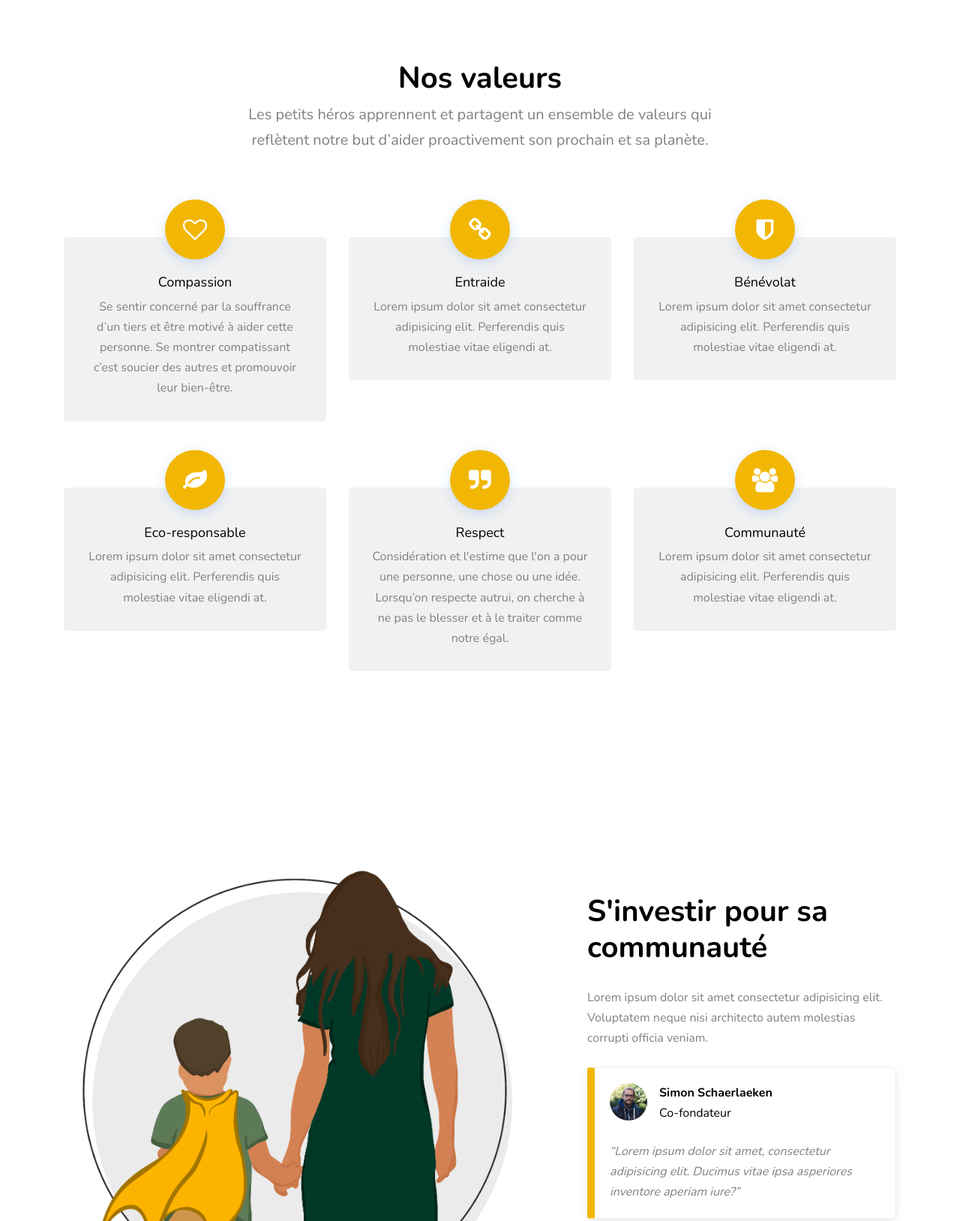
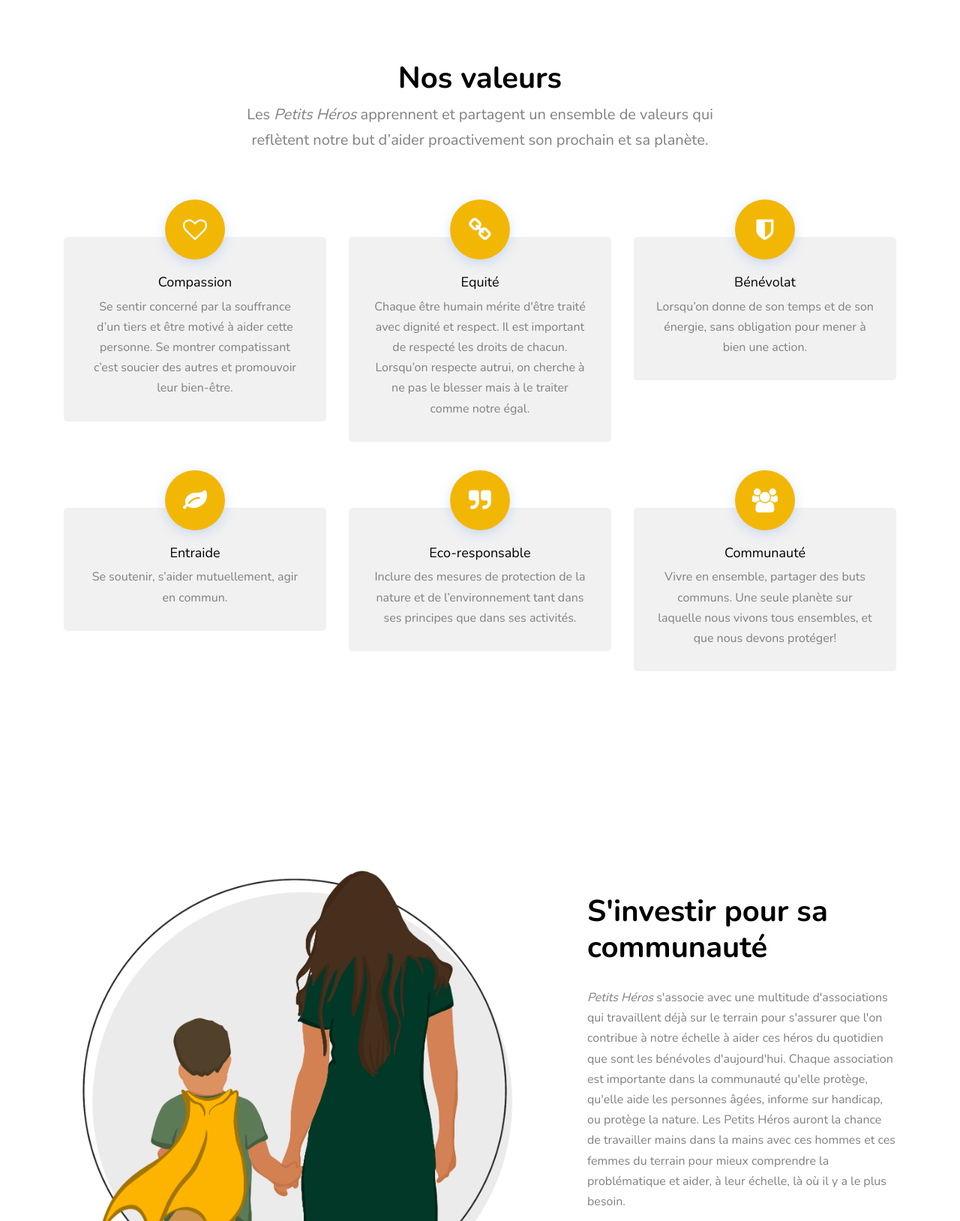
Before and after one commit to simonschaerlaeken/petitsheros.github.io, a plain HTML site: page index.html in a window 1280 px wide. Shown: the part 800-2428 px from the top of the page at 75% size. Drawn offline with nearby package versions, Linux system fonts and the light colour scheme; files whose address does not match are found by name.

Commit message:
Text added

```diff
--- a/index.html
+++ b/index.html
@@ -90,7 +90,7 @@
             <div class="row mb-5" data-aos="fade-up" data-aos-delay="200">
               <div class="col-lg-6 mr-auto">
                 <h1>Donner le meilleur de soi, à son échelle</h1>
-                <p class="mb-5">Petits héros est une association sans but lucratif visant à promouvoir la compassion, l’entraide et le bénévolat chez les jeunes de 8 à 12 ans. Au cours de 10 activités par an, 2 weekends et 1 camp, les enfants auront l’opportunité d’aider, à leur échelle, divers projets pour soutenir la communauté, la nature, ainsi que des personnes ou animaux dans le besoin.</p>
+                <p class="mb-5"><i>Petits Héros</i> est une association sans but lucratif visant à promouvoir la compassion, l’entraide et le bénévolat chez les jeunes de 8 à 12 ans. Chaque année, les enfants pourront participer une dizaine activités ludiques centrées autour de problématiques réelles de nos sociétés, mais aussi deux weekends et d'un camp à thème. A chaque occasion, les enfants auront l’opportunité d’aider, à leur échelle, divers projets pour soutenir la communauté, la nature, ainsi que des personnes ou animaux dans le besoin.</p>
                 <div>
                   <a href="#features-section" class="btn btn-primary mr-2 mb-5">En savoir plus</a>
                 </div>
@@ -110,7 +110,7 @@
         <div class="row mb-5 justify-content-center text-center"  data-aos="fade-up">
           <div class="col-7 text-center  mb-5">
             <h2 class="section-title">Nos valeurs</h2>
-            <p class="lead">Les petits héros apprennent et partagent un ensemble de valeurs qui reflètent notre but d’aider proactivement son prochain et sa planète.</p>
+            <p class="lead">Les <i>Petits Héros</i> apprennent et partagent un ensemble de valeurs qui reflètent notre but d’aider proactivement son prochain et sa planète.</p>
           </div>
         </div>
         <div class="row align-items-stretch">
@@ -135,8 +135,8 @@
                 <span class="icon-wrap"><span class="text-primary icon-chain"></span></span>
               </div>
               <div>
-                <h3>Entraide</h3>
-                <p>Lorem ipsum dolor sit amet consectetur adipisicing elit. Perferendis quis molestiae vitae eligendi at.</p>
+                <h3>Equité</h3>
+                <p>Chaque être humain mérite d'être traité avec dignité et respect. Il est important de respecté les droits de chacun. Lorsqu’on respecte autrui, on cherche à ne pas le blesser mais à le traiter comme notre égal.</p>
                 <!--<p><a href="#">En savoir plus</a></p>-->
               </div>
             </div>
@@ -148,7 +148,7 @@
               </div>
               <div>
                 <h3>Bénévolat</h3>
-                <p>Lorem ipsum dolor sit amet consectetur adipisicing elit. Perferendis quis molestiae vitae eligendi at.</p>
+                <p>Lorsqu’on donne de son temps et de son énergie, sans obligation pour mener à bien une action.</p>
                 <!--<p><a href="#">En savoir plus</a></p>-->
               </div>
             </div>
@@ -161,8 +161,8 @@
                 <span class="icon-wrap"><span class="text-primary icon-leaf"></span></span>
               </div>
               <div>
-                <h3>Eco-responsable</h3>
-                <p>Lorem ipsum dolor sit amet consectetur adipisicing elit. Perferendis quis molestiae vitae eligendi at.</p>
+                <h3>Entraide</h3>
+                <p>Se soutenir, s’aider mutuellement, agir en commun.</p>
                 <!--<p><a href="#">En savoir plus</a></p>-->
               </div>
             </div>
@@ -174,8 +174,8 @@
                 <span class="icon-wrap"><span class="text-primary icon-quote-right"></span></span>
               </div>
               <div>
-                <h3>Respect</h3>
-                <p>Considération et l'estime que l'on a pour une personne, une chose ou une idée. Lorsqu’on respecte autrui, on cherche à ne pas le blesser et à le traiter comme notre égal.</p>
+                <h3>Eco-responsable</h3>
+                <p>Inclure des mesures de protection de la nature et de l’environnement tant dans ses principes que dans ses activités.</p>
                 <!--<p><a href="#">En savoir plus</a></p>-->
               </div>
             </div>
@@ -190,7 +190,7 @@
               </div>
               <div>
                 <h3>Communauté</h3>
-                <p>Lorem ipsum dolor sit amet consectetur adipisicing elit. Perferendis quis molestiae vitae eligendi at.</p>
+                <p>Vivre en ensemble, partager des buts communs. Une seule planète sur laquelle nous vivons tous ensembles, et que nous devons protéger!</p>
                 <!--<p><a href="#">En savoir plus</a></p>-->
               </div>
             </div>
@@ -208,7 +208,7 @@
           </div>
           <div class="col-lg-5 pl-lg-5 ml-auto mt-md-5">
             <h2 class="text-black">S'investir pour sa communauté</h2>
-            <p class="mb-4">Lorem ipsum dolor sit amet consectetur adipisicing elit. Voluptatem neque nisi architecto autem molestias corrupti officia veniam.</p>
+            <p class="mb-4"><i>Petits Héros</i> s'associe avec une multitude d'associations qui travaillent déjà sur le terrain pour s'assurer que l'on contribue à notre échelle à aider ces héros du quotidien que sont les bénévoles d'aujourd'hui. Chaque association est importante dans la communauté qu'elle protège, qu'elle aide les personnes âgées, informe sur handicap, ou protège la nature. Les Petits Héros auront la chance de travailler mains dans la mains avec ces hommes et ces femmes du terrain pour mieux comprendre la problématique et aider, à leur échelle, là où il y a le plus besoin.</p>
 
             <div class="author-box" data-aos="fade-left">
               <div class="d-flex mb-4">
@@ -220,7 +220,7 @@
                   Co-fondateur
                 </div>
               </div>
-              <blockquote>&ldquo;Lorem ipsum dolor sit amet, consectetur adipisicing elit. Ducimus vitae ipsa asperiores inventore aperiam iure?&rdquo;</blockquote>
+              <blockquote>&ldquo;Plus que jamais, chez Petits Héros, nous croyons que l'enfant doit être acteur de son propre futur. C'est pourquoi nous devons les donner les clés vers un avenir meilleur. Nos sociétés en grandissant ont parfois perdu de vue l'essentiel. Mais il n’est pas trop tard; nous pouvons promouvoir des valeurs d'égalité, d'entraide, et de compassion en se battant pour des causes justes et importantes. Chaque être humain compte, la nature doit être protégée, et chacun peut y contribuer!&rdquo;</blockquote>
             </div>
           </div>
         </div>
@@ -231,7 +231,7 @@
           </div>
           <div class="col-lg-5 pr-lg-5 mr-auto mt-5 order-2 order-lg-1">
             <h2 class="text-black">Améliorer le quotidien de ceux dans le besoin</h2>
-            <p class="mb-4">Lorem ipsum dolor sit amet consectetur adipisicing elit. Voluptatem neque nisi architecto autem molestias corrupti officia veniam</p>
+            <p class="mb-4">Encadrés par des animateurs expérimentés,  les Petits Héros sont sensibilisés dans un premier temps à problématique actuelle, que ce soit l'intégration des migrants, l'abandon d'animaux de compagnie, la protection des parcs et réserves naturelles. Dans un premier temps, avec des experts travaillant sur le terrain, ils apprennent l'importance de la tâche que réalisent les bénévoles et préparent une activité pour venir en aide à ceux dans le besoin. Ensuite, deux semaines plus tard, ils mettent en place le projet planifié et agissent sur le terrain pour aider, à leur échelle, et partager un peu du super-pouvoir qu'est le bénévolat et la compassion.</p>
 
 
 
@@ -245,7 +245,7 @@
                   Co-fondatrice
                 </div>
               </div>
-              <blockquote>&ldquo;Lorem ipsum dolor sit amet, consectetur adipisicing elit. Ducimus vitae ipsa asperiores inventore aperiam iure?&rdquo;</blockquote>
+              <blockquote>&ldquo;Seul un être libre est capable de vivre un attachement qui ne restreint ni ne ligote et de ressentir un désir incandescent qui n'a rien d'un manque.&rdquo;</blockquote>
             </div>
           </div>
         </div>
@@ -264,7 +264,7 @@
           </div>
           <div class="col-lg-6 ml-auto pl-lg-6">
             <h2 class="text-black mb-4 h3 font-weight-bold">Du bénévolat à portée de tous</h2>
-            <p class="mb-4 text-justify">Chez petits héros nous sommes convaincus que si il y a un désir d’aider, peu importe l’âge, peu importe les compétences, il devrait y avoir un moyen de le réaliser. Nous croyons en le développement d’une structure permettant aux enfants de s’engager de tout coeur dans des projets qui comptent, des projets qui aident, des projets qui nous élèvent et nous font grandir. Petits héros, c’est aussi un ensemble de qualités essentielles à la vie en communauté ou au bénévolat en général.</p>
+            <p class="mb-4 text-justify">Chez <i>Petits Héros</i> nous sommes convaincus que si il y a un désir d’aider, peu importe l’âge, peu importe les compétences, il devrait y avoir un moyen de le réaliser. Nous croyons en le développement d’une structure permettant aux enfants de s’engager de tout coeur dans des projets qui comptent, des projets qui aident, des projets qui nous élèvent et nous font grandir. Petits héros, c’est aussi un ensemble de qualités essentielles à la vie en communauté ou au bénévolat en général.</p>
             <ul class="ul-check mb-0 list-unstyled success">
               <li>Apporter de aide, de son mieux, à son échelle</li>
               <li>Etre respectueux, courtois, et polis</li>
@@ -284,9 +284,9 @@
     <div class="site-section" id="our-team-section">
       <div class="container">
         <div class="row mb-5 justify-content-center text-center"  data-aos="fade-up">
-          <div class="col-7 text-center  mb-5">
+          <div class="col-9 text-center  mb-5">
             <h2 class="section-title">Notre Equipe</h2>
-            <p class="lead">Lorem ipsum dolor sit amet, consectetur adipisicing elit. Fuga quos quaerat sapiente nam, id vero.</p>
+            <p class="lead">L'encadrement des <i>Petits Héros</i> au meilleur de nos capacités est notre priorité, notre rêve. C'est pourquoi notre équipe s'engage à donner le meilleur de soi-même à tout moment. Mais qui sommes-nous?</p>
           </div>
         </div>
 
@@ -305,8 +305,8 @@
                 </div>
               </div>
               <h2 class="text-black h1">Simon Schaerlaeken</h2>
-              <span class="sub-title d-block mb-3">Co-fondateur & Co-président</span>
-              <p>Lorem ipsum dolor sit amet, consectetur adipisicing elit. Voluptatum excepturi corporis qui doloribus perspiciatis ipsa modi accusantium repellat.</p>
+              <span class="sub-title d-block mb-3 ">Co-fondateur & Co-président</span>
+              <p class="text-justify">Ingénieur en Sciences du Vivant et Docteur en Neuroscience, il souhaite utiliser la technologie moderne pour solutionner des besoins actuels de nos sociétés et aider à créer un monde plus juste. Cependant, sa passion première réside dans l'aide bénévole qu'il peut apporter aux populations les plus jeunes. Scout et Bénévole auprès d'enfants depuis ses 18 ans, il rêve de communauté, d'égalité, et de tolérance.</p>
             </div>
           </div>
 
@@ -322,7 +322,7 @@
               </div>
               <h2 class="text-black h1">Patricia Cernadas</h2>
               <span class="sub-title d-block mb-3">Co-fondatrice & Co-présidente</span>
-              <p>Lorem ipsum dolor sit amet, consectetur adipisicing elit. Voluptatum excepturi corporis qui doloribus perspiciatis ipsa modi accusantium repellat.</p>
+              <p>La plus belle personne que cette terre ait vu naitre.</p>
             </div>
           </div>
         </div>
```
